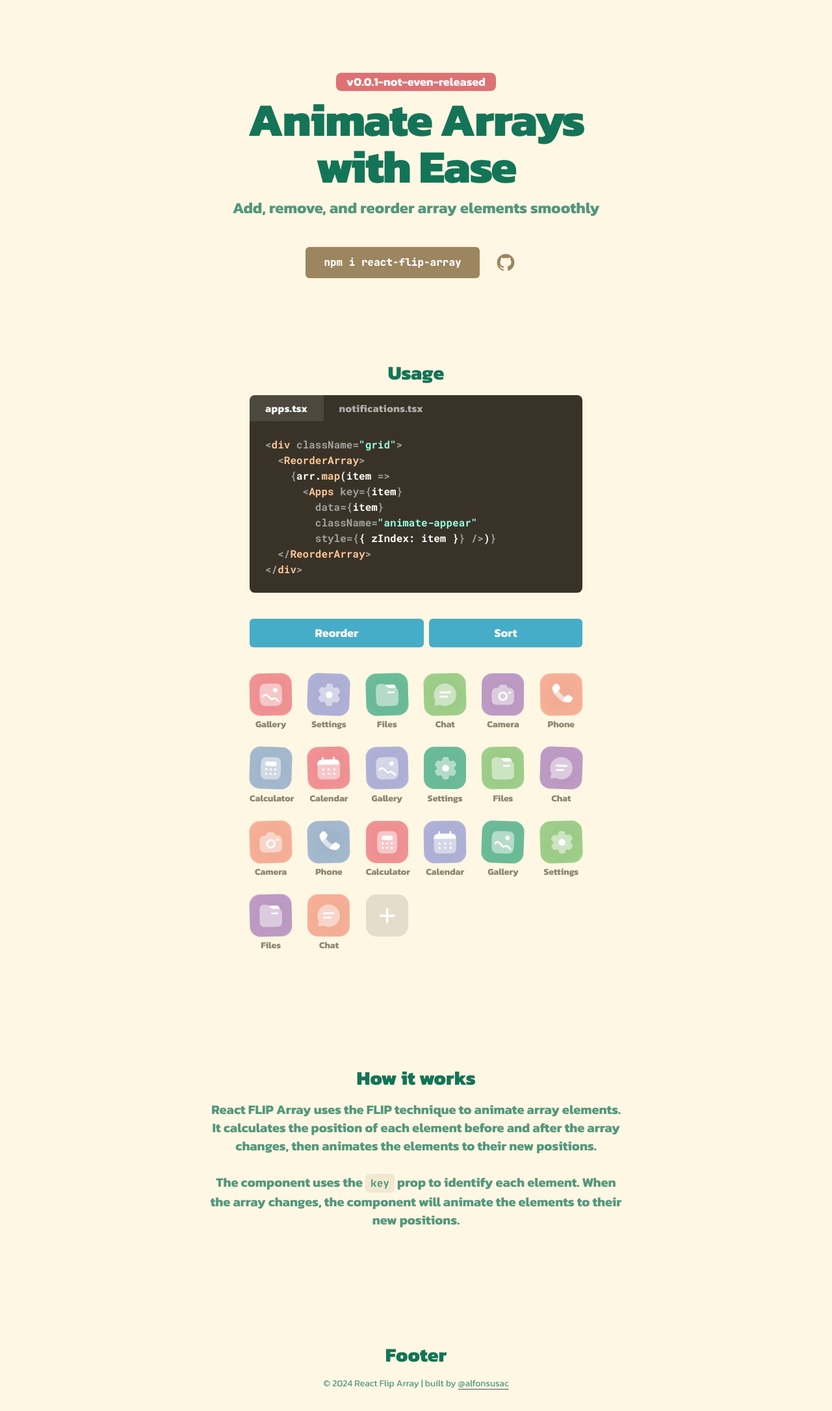
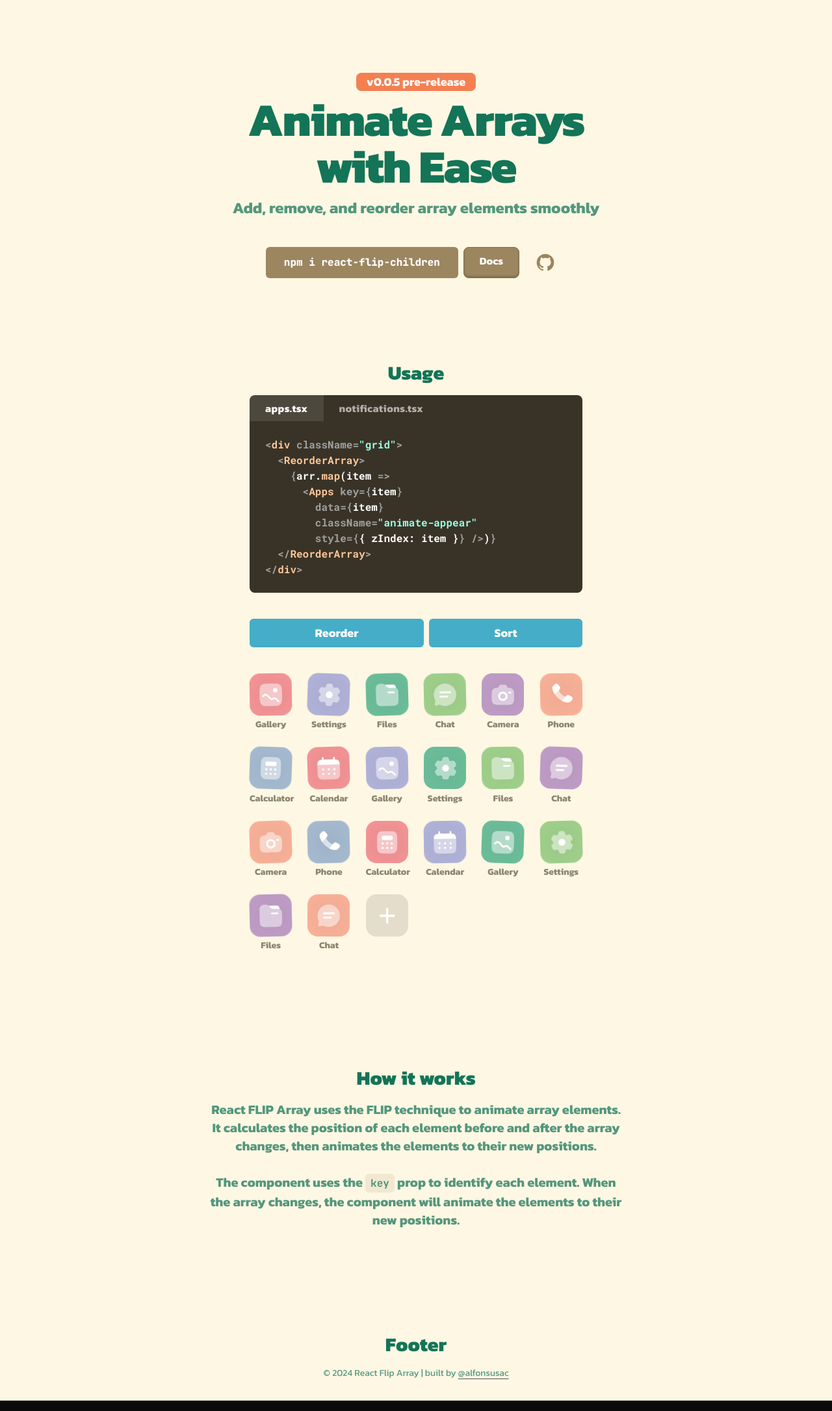
Before and after one commit to alfonsusac/react-flip-children, a Next.js app: page / in a window 1280 px wide. Shown: the whole page at 65% size. Built offline with nearby package versions, Linux system fonts and the light colour scheme.

Commit message:
fix deps

```diff
--- a/lib/AnimateChildren/tsconfig.json
+++ b/lib/AnimateChildren/tsconfig.json
@@ -16,7 +16,7 @@
       "dom",
     ],
     "module": "ESNext",
-    "target": "ES2015",
+    "target": "ESNext",
   },
   "exclude": [
     "node_modules"
--- a/src/app/(home)/client.tsx
+++ b/src/app/(home)/client.tsx
@@ -87,7 +87,7 @@ export function copyPackageNameToClipboard() {
 export function PackageName() {
   return (
     <span className="p-3 px-7 rounded-md font-black bg-[#9C8660] text-white font-mono flex items-center" onClick={copyPackageNameToClipboard}>
-      npm i react-flip-array
+      npm i react-flip-children
     </span>
   )
 }
--- a/src/app/(home)/page.tsx
+++ b/src/app/(home)/page.tsx
@@ -2,6 +2,7 @@ import { Kanit } from "next/font/google"
 import { PackageName, TestPage } from "./client"
 import { Button } from "./homeui/button"
 import type { SVGProps } from "react"
+import Link from "next/link"
 
 const titleFont = Kanit({
   weight: ["100", "200", "300", "400", "500", "600", "700", "800", "900"],
@@ -14,8 +15,8 @@ export default function HomePage() {
     <div className={`bg-[#FEF7E3] min-h-screen flex flex-col p-8 items-center *:w-full *:max-w-screen-sm text-[#147457] ${ titleFont.className }`}>
       <div className="pt-20" />
       <header className="flex flex-col items-center gap-2">
-        <div className="text-center text-lg font-bold bg-[#DF7174] !w-[unset] rounded-lg text-white px-4">
-          v0.0.1-not-even-released
+        <div className="text-center text-lg font-bold bg-[#f48052] !w-[unset] rounded-lg text-white px-4">
+          v0.0.5 pre-release
         </div>
         <h1 className={`${ titleFont.className } text-[#147457] text-center text-6xl sm:text-7xl font-extrabold tracking-tight leading-none`}>
           Animate Arrays<br /> with Ease
@@ -24,30 +25,39 @@ export default function HomePage() {
       </header>
       <div className="pt-10" />
       <div className="flex gap-2 justify-center">
-        {/* <Button onClick={copyToClipboard} className="bg-[#9C8660] text-white font-mono flex items-center">
-          react-flip-array
-        </Button> */}
         <PackageName />
+        <Link href={"/docs"} className="pt-2 bg-[#9C8660] text-white px-6 font-bold rounded-lg
+          border-[#8a7141] border shadow-[inset_0_-2px_3px_0_#0003]
+        ">
+          Docs
+        </Link>
         <button className="mx-4 w-8 aspect-square text-[#9C8660] hover:brightness-125 cursor-pointer">
           <MdiGithub className="w-full h-full" />
         </button>
       </div>
 
+
+
       <div className="pt-32" />
-      <div className="text-center font-extrabold text-3xl">Usage</div>
+      <h2 className="text-center font-extrabold text-3xl">Usage</h2>
       <div className="pt-4" />
       <TestPage />
+
+
+
       <div className="pt-40" />
-      <div className="text-center font-extrabold text-3xl my-4">How it works</div>
+      <h2 className="text-center font-extrabold text-3xl my-4">How it works</h2>
       <div className="text-center font-bold text-xl text-[#147457bb]">
         React FLIP Array uses the FLIP technique to animate array elements. It calculates the position of each element before and after the array changes, then animates the elements to their new positions.
         <br />
         <br />
         The component uses the <code className="p-1 px-2 text-[0.8em] bg-[#9C866022] rounded-md ">key</code> prop to identify each element. When the array changes, the component will animate the elements to their new positions.
       </div>
-      <div className="pt-4" />
+
+
+
       <div className="pt-40" />
-      <div className="text-center font-extrabold text-3xl">Footer</div>
+      <h2 className="text-center font-extrabold text-3xl">Footer</h2>
       <div className="pt-4" />
       <footer>
         <div className="text-center text-[#147457bb] text-sm">
@@ -64,23 +74,3 @@ function MdiGithub(props: SVGProps<SVGSVGElement>) {
     <svg xmlns="http://www.w3.org/2000/svg" width="1em" height="1em" viewBox="0 0 24 24" {...props}><path fill="currentColor" d="M12 2A10 10 0 0 0 2 12c0 4.42 2.87 8.17 6.84 9.5c.5.08.66-.23.66-.5v-1.69c-2.77.6-3.36-1.34-3.36-1.34c-.46-1.16-1.11-1.47-1.11-1.47c-.91-.62.07-.6.07-.6c1 .07 1.53 1.03 1.53 1.03c.87 1.52 2.34 1.07 2.91.83c.09-.65.35-1.09.63-1.34c-2.22-.25-4.55-1.11-4.55-4.92c0-1.11.38-2 1.03-2.71c-.1-.25-.45-1.29.1-2.64c0 0 .84-.27 2.75 1.02c.79-.22 1.65-.33 2.5-.33s1.71.11 2.5.33c1.91-1.29 2.75-1.02 2.75-1.02c.55 1.35.2 2.39.1 2.64c.65.71 1.03 1.6 1.03 2.71c0 3.82-2.34 4.66-4.57 4.91c.36.31.69.92.69 1.85V21c0 .27.16.59.67.5C19.14 20.16 22 16.42 22 12A10 10 0 0 0 12 2"></path></svg>
   )
 }
-
-
-function MdiNpmVariant(props: SVGProps<SVGSVGElement>) {
-  return (
-    <svg xmlns="http://www.w3.org/2000/svg" width="1em" height="1em" viewBox="0 0 24 24" {...props}><path d="M20 4H4v16h8V8h4v12h4V4" fill="currentColor"></path></svg>
-  )
-}
-
-function LineiconsPnpm(props: SVGProps<SVGSVGElement>) {
-  return (
-    <svg xmlns="http://www.w3.org/2000/svg" width="1em" height="1em" viewBox="0 0 24 24" {...props}><path fill="currentColor" d="M21 8.626h-5.625V3H21zm-6.188 0H9.187V3h5.625zm-6.187 0H3V3h5.625zM21 14.813h-5.625V9.188H21zm-6.188 0H9.187V9.188h5.625zm0 6.187H9.187v-5.625h5.625zM21 21h-5.625v-5.625H21zM8.625 21H3v-5.625h5.625z"></path></svg>
-  )
-}
-
-
-function TablerBrandYarn(props: SVGProps<SVGSVGElement>) {
-  return (
-    <svg xmlns="http://www.w3.org/2000/svg" width="1em" height="1em" viewBox="0 0 24 24" {...props}><path fill="none" stroke="currentColor" strokeLinecap="round" strokeLinejoin="round" strokeWidth="2" d="M17.845 19.308c-1.268.814-2.41 1.254-3.845 1.692c-.176.21-.645.544-.912.588A43 43 0 0 1 8.59 22c-.812.006-1.31-.214-1.447-.554c-.115-.279.336-2.054.298-1.964c-.157.392-.575 1.287-.997 1.72c-.579.6-1.674.4-2.322.051c-.71-.386-.07-1.28-.346-1.267S3 18.5 3 17.75c0-.828.622-1.674 1.235-2.211a6.8 6.8 0 0 1 .46-3.143a7.4 7.4 0 0 1 2.208-2.615S5.55 8.247 6.054 6.869c.328-.902.46-.895.567-.935c.38-.12.727-.33 1.013-.612c.78-.88 1.96-1.438 3.116-1.322c0 0 .781-2.43 1.533-1.936c.415.653.671 1.218.967 1.936c0 0 1.15-.7 1.25-.5c.514 1.398.487 3.204.211 4.67c-.324 1.408-.84 2.691-1.711 3.83c-.094.16.98.705 1.722 2.812c.686 1.928.278 2.438.278 2.688s.716.144 2.296-.855A5.85 5.85 0 0 1 20.28 15.5c.735-.066.988-.035 1.22 1s-.346 1.406-.744 1.506c0 0-2.09.675-2.911 1.302"></path></svg>
-  )
-}
--- a/src/app/(tests)/forwardref-test/page.tsx
+++ b/src/app/(tests)/forwardref-test/page.tsx
@@ -1,21 +1,24 @@
 "use client"
 
-import { AnimateChildren } from "@/app/lib/AnimateChildren"
+// import { AnimateChildren } from "@/app/lib/AnimateChildren"
 import { forwardRef, useState, type ComponentProps, type ComponentPropsWithoutRef } from "react"
+import { AnimateChildren } from "../../../../lib/AnimateChildren/src"
 
 export default function Page() {
 
   const [arr, setArr] = useState([1, 2, 3, 4, 5])
   const shuffle = () => setArr(arr.toSorted(() => Math.random() - 0.5))
 
+  const Comp = AnimateChildren
+
   return (
     <div className="p-4">
       <h1>ForwardRef Test</h1>
       <button onClick={shuffle}>Shuffle</button>
-      <AnimateChildren>
+      <Comp>
         {arr.map((n, i) =>
           <Div className="w-10 h-10 p-2 bg-red-800" key={n}>{n}</Div>)}
-      </AnimateChildren>
+      </Comp>
     </div>
   )
 }
```
Also changed, not shown: lib/AnimateChildren/package.json (+8 -16 lines), lib/AnimateChildren/CHANGELOG.md, lib/AnimateChildren/dist/index.js, lib/AnimateChildren/dist/index.mjs.
